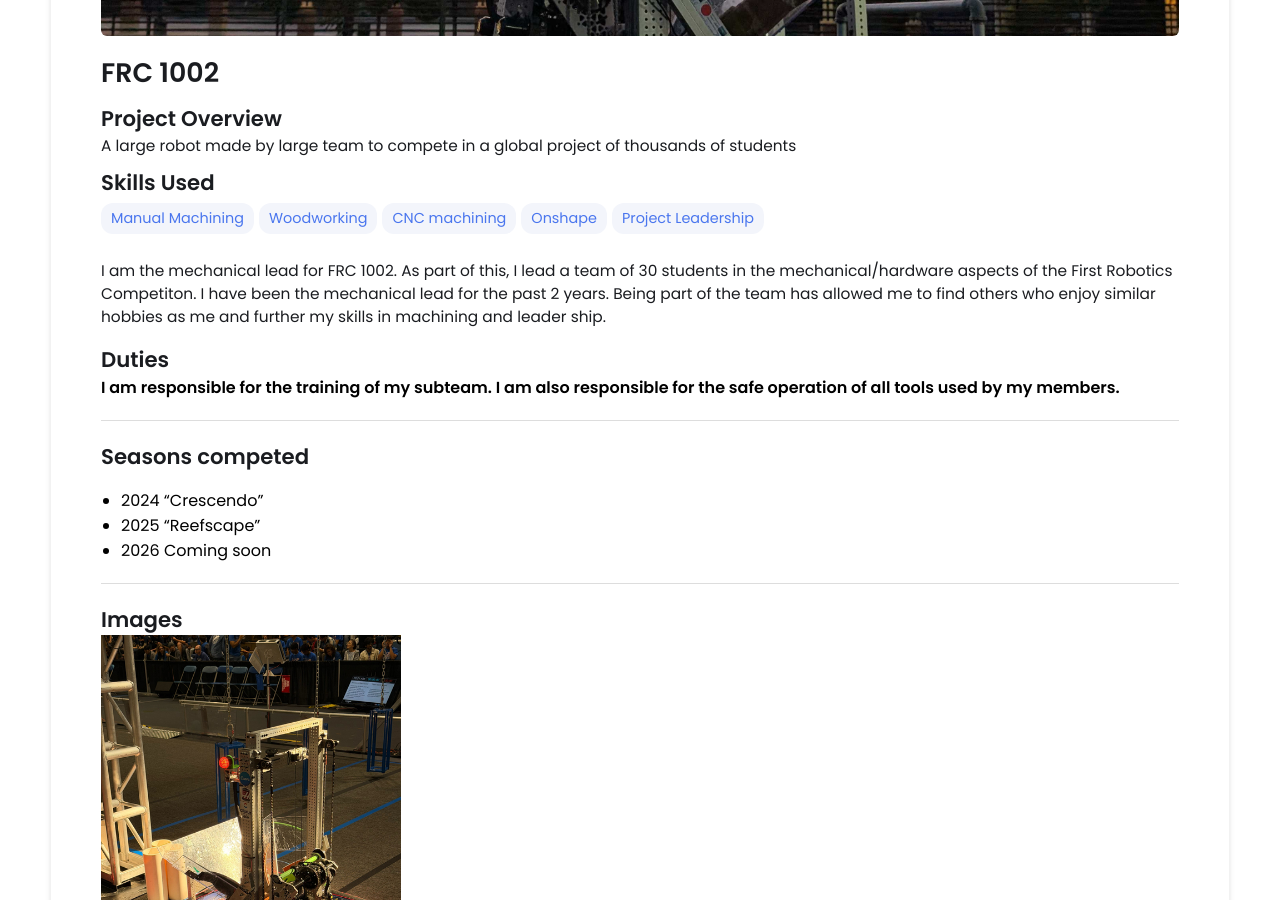
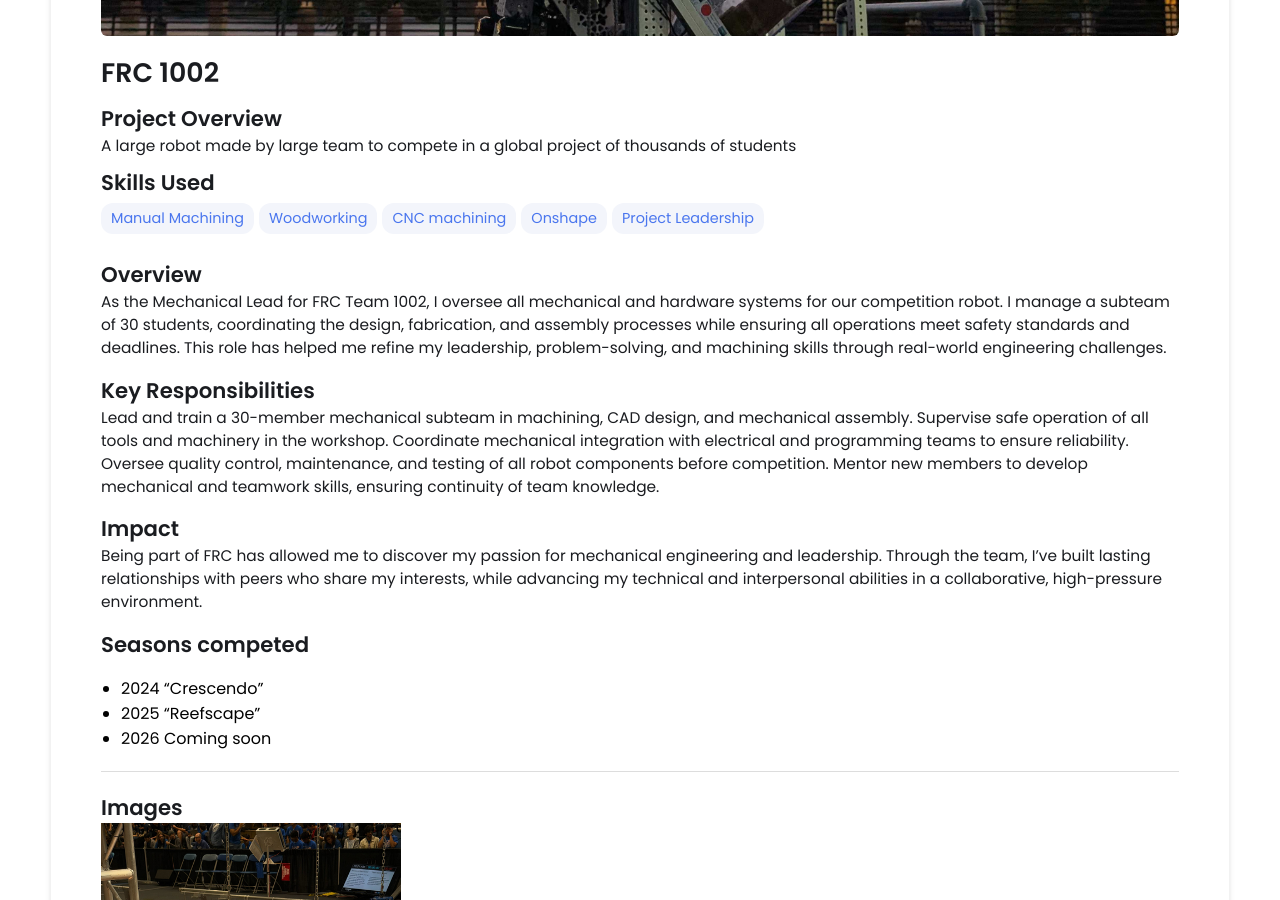
Before and after one commit to mihirwadhwa27/mihirwadhwa27.github.io, a Jekyll site: the page built from _projects/frc1002/index.md, in a window 1280 px wide and 900 px high, scrolled down 454 px. Built offline with Jekyll 4.4.1, drawn with Linux system fonts in a browser that asks for light colours.

Commit message:
Update index.md

```diff
--- a/_projects/frc1002/index.md
+++ b/_projects/frc1002/index.md
@@ -10,10 +10,16 @@ skills:
 - Project Leadership
 main-image: /pxl_20251004_233039853.jpg
 ---
-I am the mechanical lead for FRC 1002. As part of this, I lead a team of 30 students in the mechanical/hardware aspects of the First Robotics Competiton. I have been the mechanical lead for the past 2 years. Being part of the team has allowed me to find others who enjoy similar hobbies as me and further my skills in machining and leader ship.
-## Duties
-#### I am responsible for the training of my subteam. I am also responsible for the safe operation of all tools used by my members.
----
+## Overview
+As the Mechanical Lead for FRC Team 1002, I oversee all mechanical and hardware systems for our competition robot. I manage a subteam of 30 students, coordinating the design, fabrication, and assembly processes while ensuring all operations meet safety standards and deadlines. This role has helped me refine my leadership, problem-solving, and machining skills through real-world engineering challenges.
+## Key Responsibilities
+Lead and train a 30-member mechanical subteam in machining, CAD design, and mechanical assembly.
+Supervise safe operation of all tools and machinery in the workshop.
+Coordinate mechanical integration with electrical and programming teams to ensure reliability.
+Oversee quality control, maintenance, and testing of all robot components before competition.
+Mentor new members to develop mechanical and teamwork skills, ensuring continuity of team knowledge.
+## Impact
+Being part of FRC has allowed me to discover my passion for mechanical engineering and leadership. Through the team, I’ve built lasting relationships with peers who share my interests, while advancing my technical and interpersonal abilities in a collaborative, high-pressure environment.
 ## Seasons competed
 - 2024 "Crescendo"
 - 2025 "Reefscape"
```
